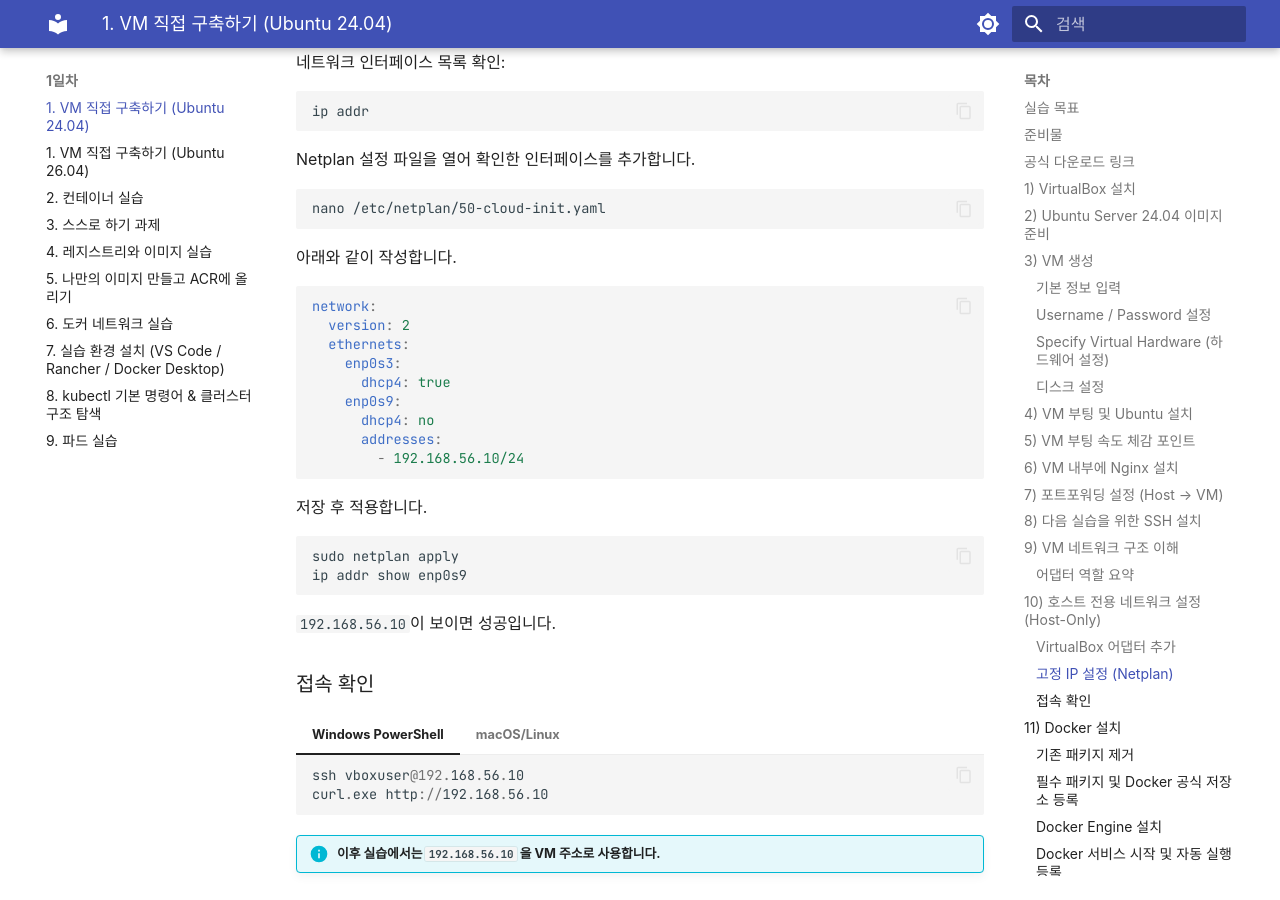
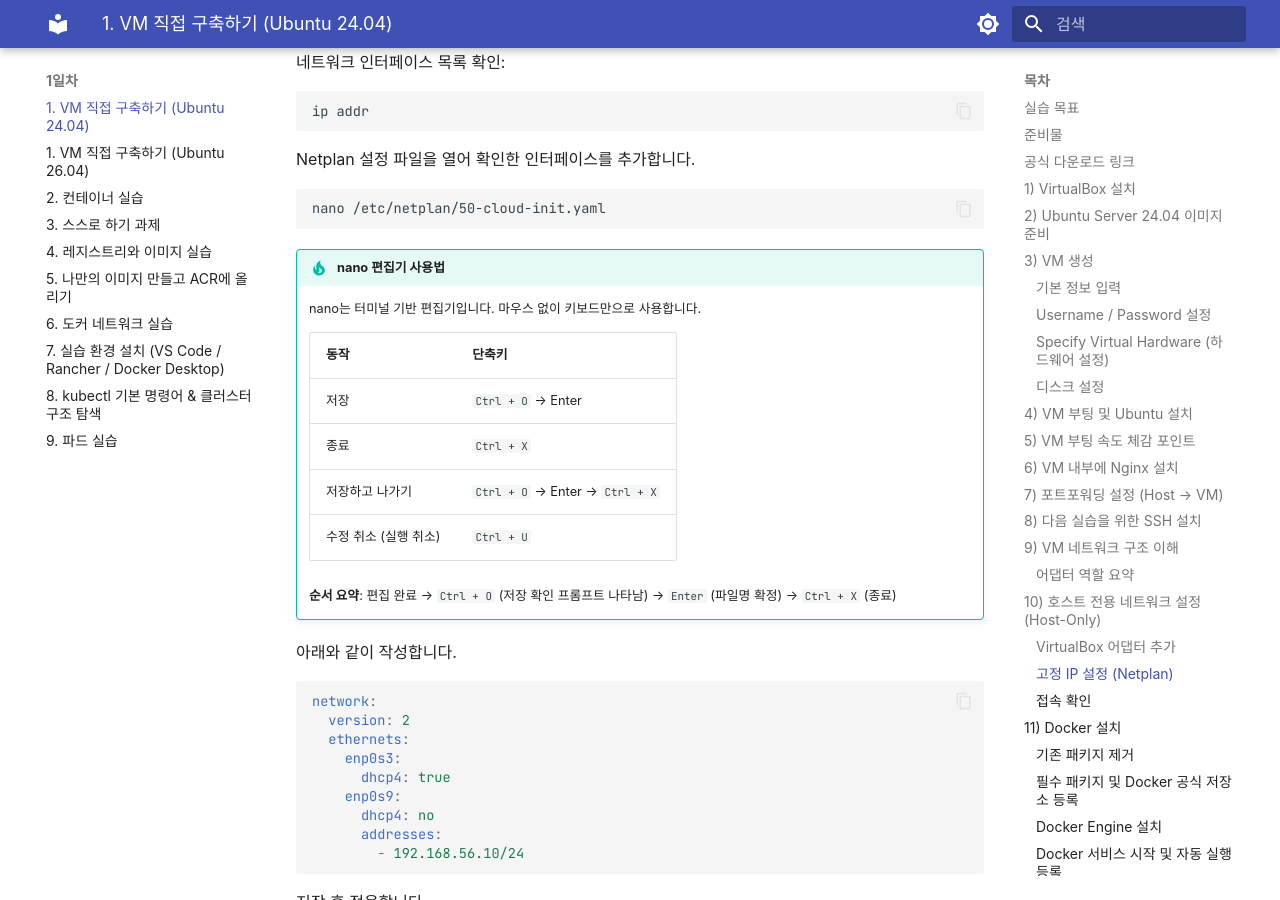
Before and after one commit to skilleat-labs/k8s-for-4days, an MkDocs documentation site: the page built from docs/day1/1-1-vm-setup.md, in a window 1280 px wide and 900 px high, scrolled down 6771 px. Built offline with MkDocs 1.6.1 and Material for MkDocs 9.7.7, drawn with Linux system fonts in a browser that asks for light colours; some web fonts are replaced.

Commit message:
Add nano usage tip to Netplan editing step

````diff
--- a/docs/day1/1-1-vm-setup.md
+++ b/docs/day1/1-1-vm-setup.md
@@ -277,6 +277,18 @@ Netplan 설정 파일을 열어 확인한 인터페이스를 추가합니다.
 nano /etc/netplan/50-cloud-init.yaml
 ```
 
+!!! tip "nano 편집기 사용법"
+    nano는 터미널 기반 편집기입니다. 마우스 없이 키보드만으로 사용합니다.
+
+    | 동작 | 단축키 |
+    |------|--------|
+    | 저장 | `Ctrl + O` → Enter |
+    | 종료 | `Ctrl + X` |
+    | 저장하고 나가기 | `Ctrl + O` → Enter → `Ctrl + X` |
+    | 수정 취소 (실행 취소) | `Ctrl + U` |
+
+    **순서 요약**: 편집 완료 → `Ctrl + O` (저장 확인 프롬프트 나타남) → `Enter` (파일명 확정) → `Ctrl + X` (종료)
+
 아래와 같이 작성합니다.
 
 ```yaml
````
